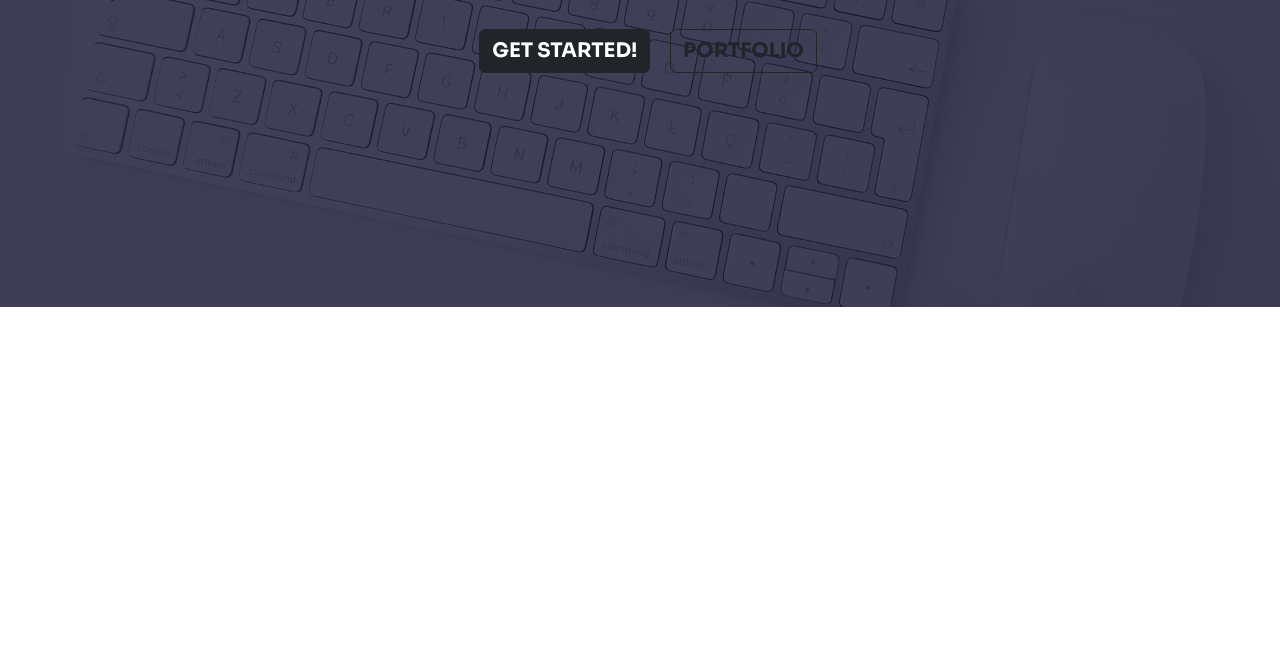
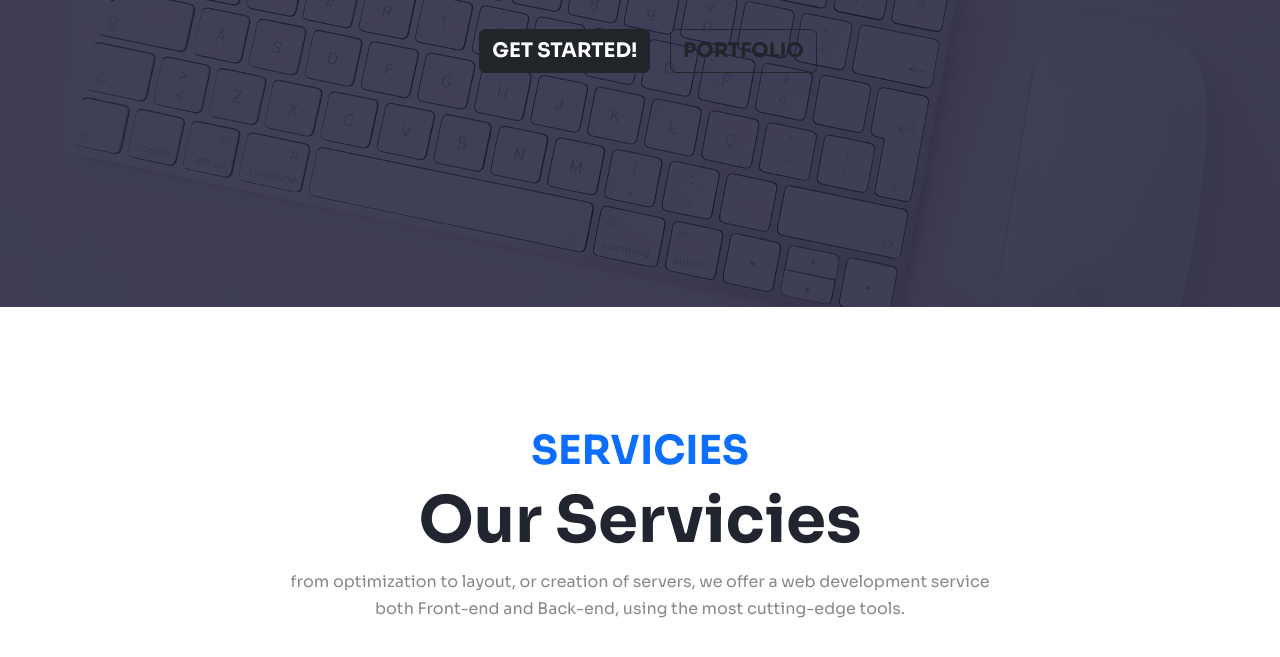
Before and after one commit to CMartinez-BB/Website, a plain HTML site: page index.html in a window 1280 px wide. Shown: the part 587-1244 px from the top of the page. Before the commit the page ends 894 px from the top, so only its background shows below. Drawn offline with Linux system fonts and the light colour scheme.

Commit message:
creating the sub function to be reused when needed

```diff
--- a/css/main.css
+++ b/css/main.css
@@ -29,7 +29,9 @@ a{
     width: 18rem;
 }
 
-
+.sub{
+    font-size: 4rem;
+}
 
 .hero{
     background-image: url(../imgs/cover.jpg);
@@ -52,3 +54,8 @@ a{
     z-index: -1;
     background-color: rgba(21, 20,51, 0.8);
 }
+
+section{
+    padding-top: 120px;
+    padding-bottom: 120px;
+}
--- a/index.html
+++ b/index.html
@@ -67,6 +67,28 @@
             </div>
         </div>
     </div>
+
+    <!-- Section -->
+    <section id="section">
+        <div class="container">
+            <div class="row">
+                <div class="col-md-8 mx-auto text-center">
+                    <h6 class="text-primary fw-bold fs-1 text-uppercase">Servicies</h6>
+                    <h2 class="fw-bold sub">Our Servicies</h2>
+                    <p>from optimization to layout, or creation of servers, we offer a web development service both Front-end and Back-end, using the most cutting-edge tools.</p>
+                </div>
+            </div>
+
+            <div class="row">
+                <div class="col-lg-4">
+                    <div class="iconbox">
+
+                    </div>
+                </div>
+            </div>
+        </div>
+    </section>
+
     <!-- Js Bootstrap -->
     <script src="./js/bootstrap js/bootstrap.bundle.min.js"></script>
 </body>
```
